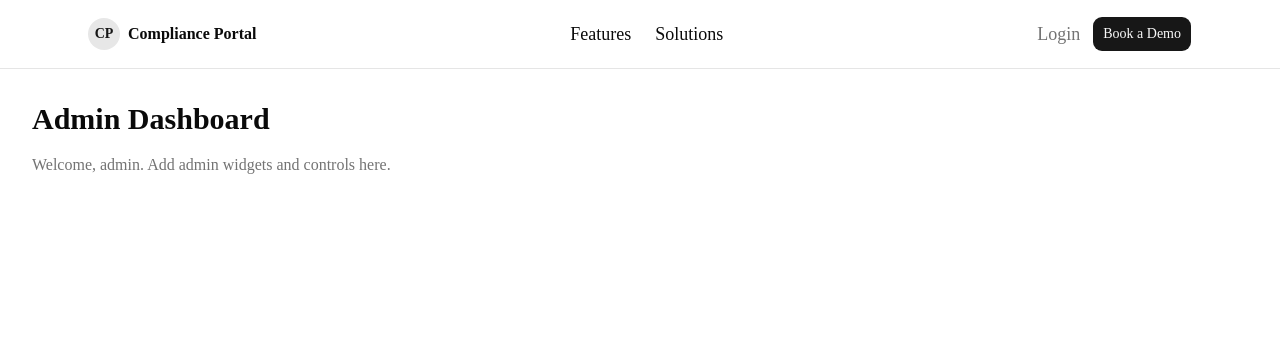
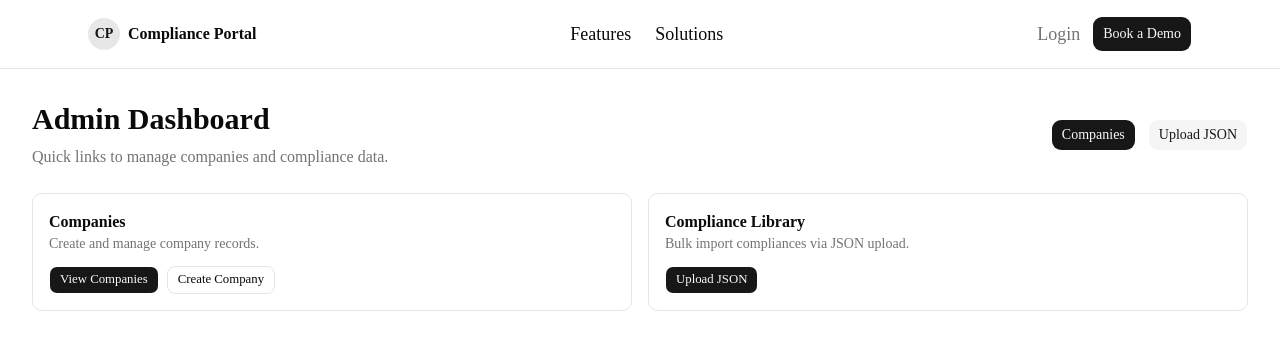
Before and after one commit to Devasish261192/complihub, a Next.js app: page /admin/dashboard in a window 1280 px wide. Shown: the top 350 px of the page. Built offline with nearby package versions, Linux system fonts and the light colour scheme; no server answers.

Commit message:
chore: add admin dashboard shortcuts to companies and upload

```diff
--- a/app/admin/dashboard/page.tsx
+++ b/app/admin/dashboard/page.tsx
@@ -1,10 +1,50 @@
+import Link from "next/link"
+import { Button } from "@/components/ui/button"
+
 export default function AdminDashboardPage() {
   return (
-    <div className="p-8">
-      <h1 className="text-3xl font-bold">Admin Dashboard</h1>
-      <p className="mt-4 text-muted-foreground">
-        Welcome, admin. Add admin widgets and controls here.
-      </p>
+    <div className="p-8 space-y-6">
+      <div className="flex items-center justify-between">
+        <div>
+          <h1 className="text-3xl font-bold">Admin Dashboard</h1>
+          <p className="mt-2 text-muted-foreground">
+            Quick links to manage companies and compliance data.
+          </p>
+        </div>
+        <div className="flex gap-3">
+          <Button asChild>
+            <Link href="/admin/companies">Companies</Link>
+          </Button>
+          <Button variant="secondary" asChild>
+            <Link href="/admin/upload">Upload JSON</Link>
+          </Button>
+        </div>
+      </div>
+
+      <div className="grid gap-4 md:grid-cols-2">
+        <div className="border rounded-lg p-4">
+          <h2 className="font-semibold">Companies</h2>
+          <p className="text-sm text-muted-foreground">Create and manage company records.</p>
+          <div className="mt-3 flex gap-2">
+            <Button size="sm" asChild>
+              <Link href="/admin/companies">View Companies</Link>
+            </Button>
+            <Button size="sm" variant="outline" asChild>
+              <Link href="/admin/companies/new">Create Company</Link>
+            </Button>
+          </div>
+        </div>
+
+        <div className="border rounded-lg p-4">
+          <h2 className="font-semibold">Compliance Library</h2>
+          <p className="text-sm text-muted-foreground">Bulk import compliances via JSON upload.</p>
+          <div className="mt-3 flex gap-2">
+            <Button size="sm" asChild>
+              <Link href="/admin/upload">Upload JSON</Link>
+            </Button>
+          </div>
+        </div>
+      </div>
     </div>
   )
 }
```
